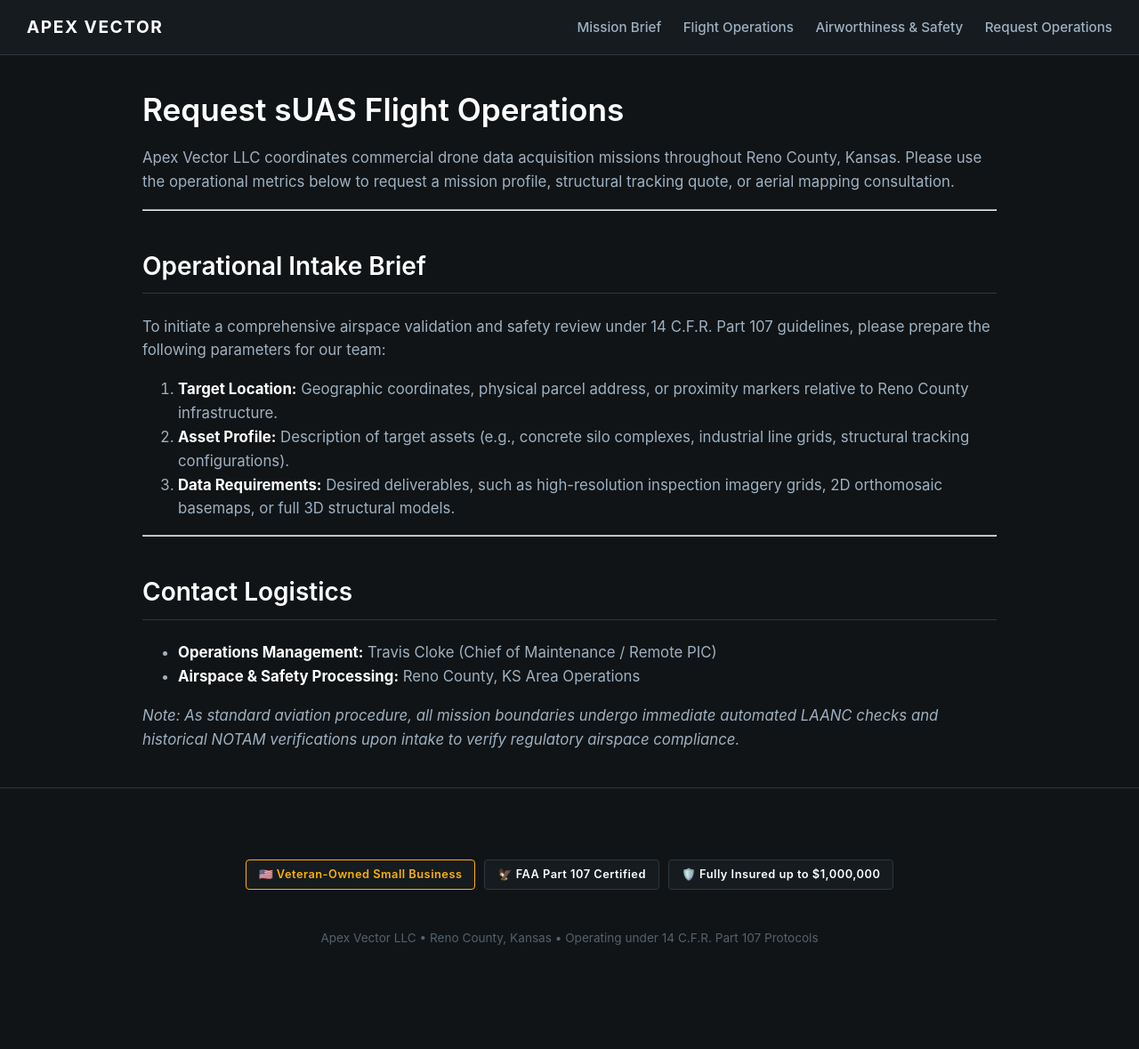
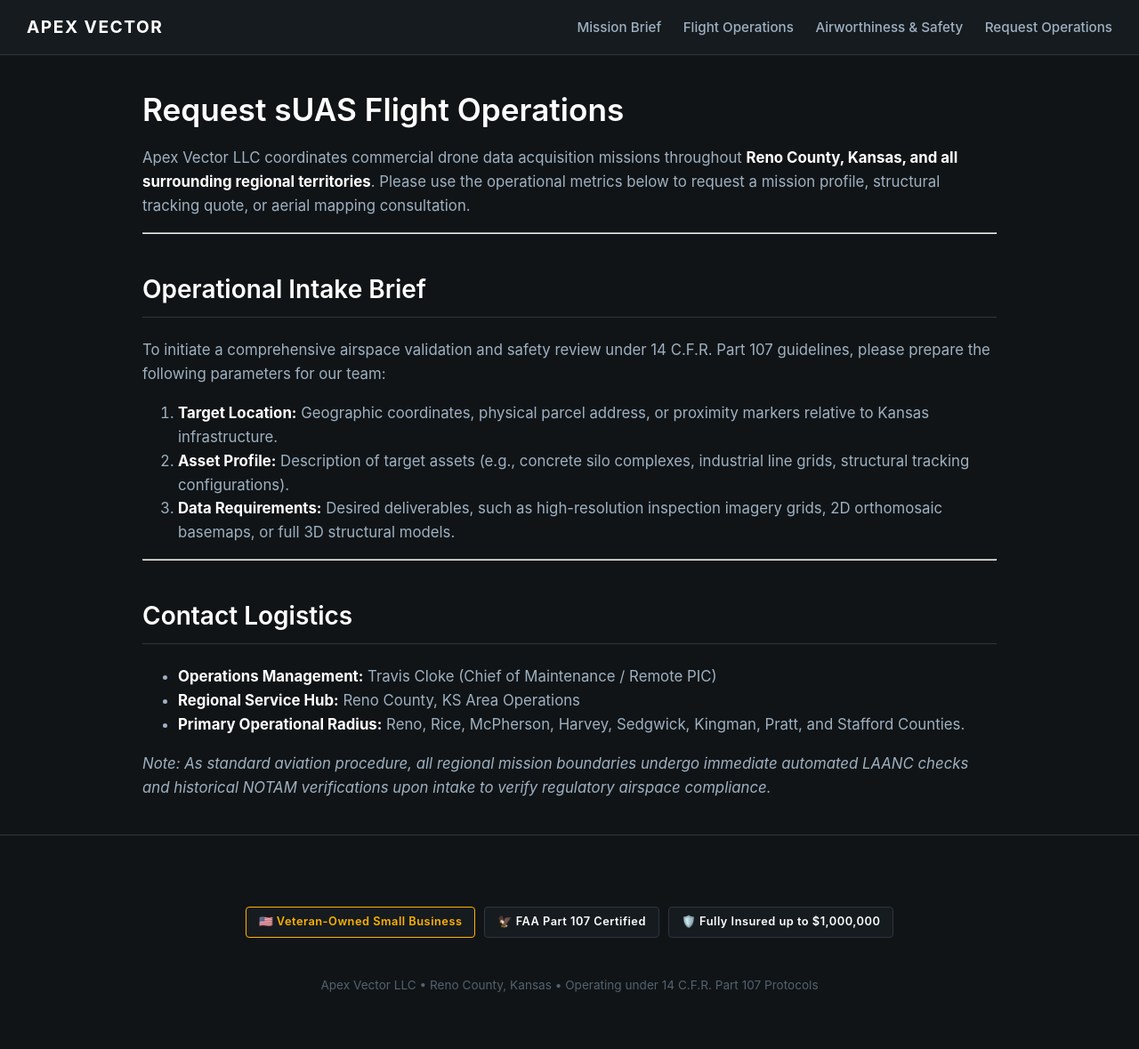
Before and after one commit to traviscloke126/traviscloke126.github.io, a Jekyll site: the page built from contact.md, in a window 1280 px wide. Shown: the whole page at 89% size. Built offline with Jekyll 4.4.1, drawn with Linux system fonts in a browser that asks for light colours; before the commit the page ends 1125 px from its top, so only the background shows below that.

Commit message:
Revise location and contact information in contact.md
Updated location references to include surrounding regional territories and adjusted contact logistics for clarity.

```diff
--- a/contact.md
+++ b/contact.md
@@ -5,7 +5,7 @@ title: Request Operations
 
 # Request sUAS Flight Operations
 
-Apex Vector LLC coordinates commercial drone data acquisition missions throughout Reno County, Kansas. Please use the operational metrics below to request a mission profile, structural tracking quote, or aerial mapping consultation.
+Apex Vector LLC coordinates commercial drone data acquisition missions throughout **Reno County, Kansas, and all surrounding regional territories**. Please use the operational metrics below to request a mission profile, structural tracking quote, or aerial mapping consultation.
 
 ---
 
@@ -13,7 +13,7 @@ Apex Vector LLC coordinates commercial drone data acquisition missions throughou
 
 To initiate a comprehensive airspace validation and safety review under 14 C.F.R. Part 107 guidelines, please prepare the following parameters for our team:
 
-1. **Target Location:** Geographic coordinates, physical parcel address, or proximity markers relative to Reno County infrastructure.
+1. **Target Location:** Geographic coordinates, physical parcel address, or proximity markers relative to Kansas infrastructure.
 2. **Asset Profile:** Description of target assets (e.g., concrete silo complexes, industrial line grids, structural tracking configurations).
 3. **Data Requirements:** Desired deliverables, such as high-resolution inspection imagery grids, 2D orthomosaic basemaps, or full 3D structural models.
 
@@ -22,6 +22,7 @@ To initiate a comprehensive airspace validation and safety review under 14 C.F.R
 ## Contact Logistics
 
 * **Operations Management:** Travis Cloke (Chief of Maintenance / Remote PIC)
-* **Airspace & Safety Processing:** Reno County, KS Area Operations
+* **Regional Service Hub:** Reno County, KS Area Operations
+* **Primary Operational Radius:** Reno, Rice, McPherson, Harvey, Sedgwick, Kingman, Pratt, and Stafford Counties.
 
-*Note: As standard aviation procedure, all mission boundaries undergo immediate automated LAANC checks and historical NOTAM verifications upon intake to verify regulatory airspace compliance.*
+*Note: As standard aviation procedure, all regional mission boundaries undergo immediate automated LAANC checks and historical NOTAM verifications upon intake to verify regulatory airspace compliance.*
```
